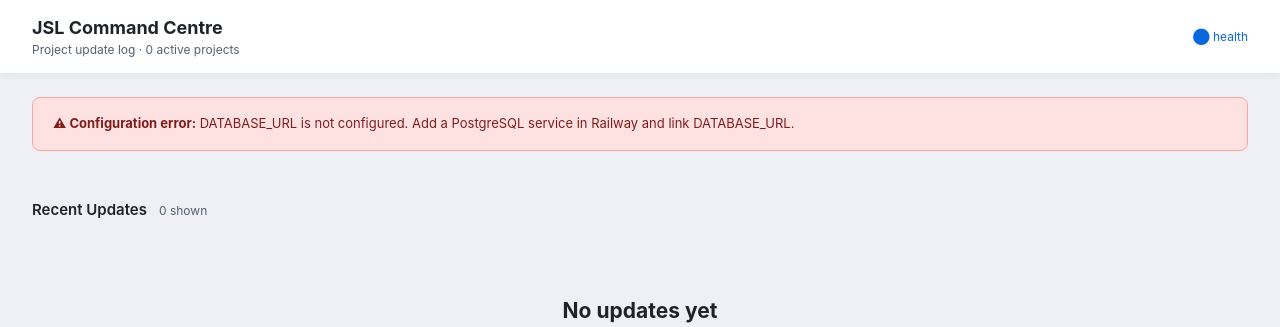
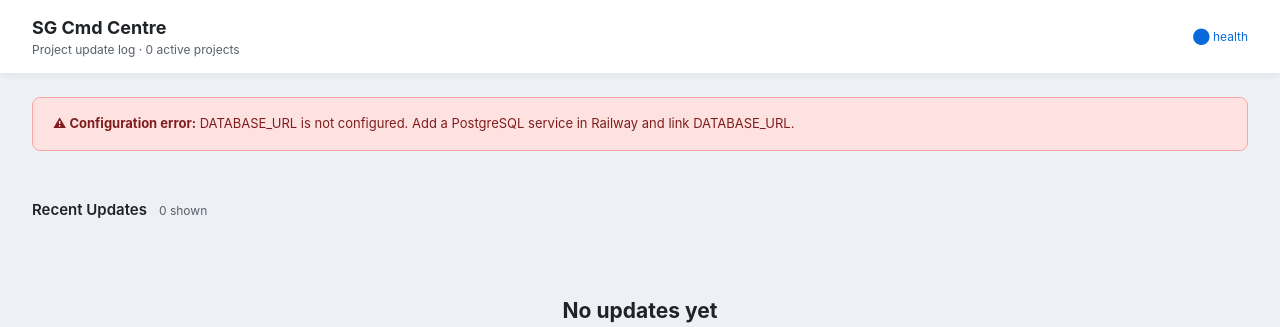
Before and after one commit to sgargjindalx/command-centre, a Flask app: page / in a window 1280 px wide. Shown: the top 327 px of the page. Run offline with Flask 3, Linux system fonts and the light colour scheme.

Commit message:
rename: SG Cmd Centre (personal project tracker, not JSL)
- App title, header, schema seed all updated to 'SG Cmd Centre'
- Description: personal project tracker
- Seed URL points to this app itself
- Migration: deletes stale JSL/SG Command Centre rows if no updates attached

```diff
--- a/app.py
+++ b/app.py
@@ -1,4 +1,4 @@
-"""JSL Command Centre — standalone Flask app."""
+"""SG Cmd Centre — standalone Flask app."""
 import logging
 from datetime import datetime
 from functools import wraps
--- a/templates/index.html
+++ b/templates/index.html
@@ -3,7 +3,7 @@
 <head>
 <meta charset="UTF-8">
 <meta name="viewport" content="width=device-width, initial-scale=1.0">
-<title>JSL Command Centre</title>
+<title>SG Cmd Centre</title>
 <style>
   :root {
     --bg: #eef0f5;
@@ -77,7 +77,7 @@
 <body>
 <header>
   <div>
-    <h1>JSL Command Centre</h1>
+    <h1>SG Cmd Centre</h1>
     <div class="sub">Project update log · {{ projects|length }} active project{{ 's' if projects|length != 1 }}</div>
   </div>
   <a href="/health">⬤ health</a>
```
Also changed, not shown: schema.sql (+6 -2 lines).
